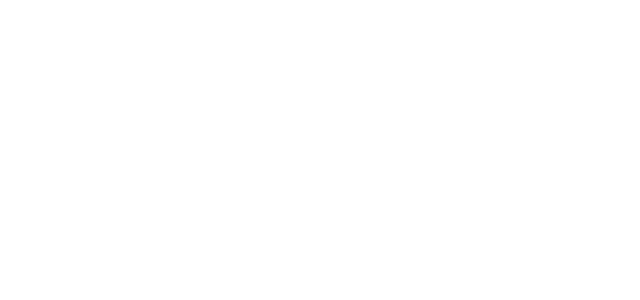
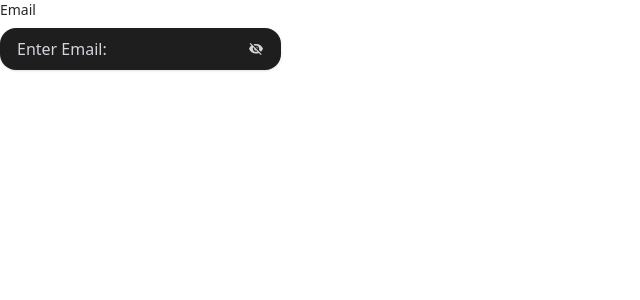
Before and after one commit to Nielson19/mymusicpage, a React app in the folder frontend/: page / in a window 1280 px wide. Shown: the top 300 px of the page, without its empty margins (0-640 px from the left). Built offline with nearby package versions, Linux system fonts and the light colour scheme; the HTML template or start-up script is replaced by a standard one.

Commit message:
changes on components

```diff
--- a/frontend/src/App.tsx
+++ b/frontend/src/App.tsx
@@ -1,10 +1,19 @@
-import LoginPageView from "./pages/LoginPageView";
 import Input from "./components/Input";
-import SearchBar from "./components/SearchBar";
 import { IoMdEyeOff } from "react-icons/io";
 
 function App() {
-  return <div>{/* <LoginPageView /> */}</div>;
+  return (
+    <div>
+      <Input
+        size="MEDIUM"
+        label="Email"
+        color={{ PRIMARY: "#1E1E1E" }}
+        type="email"
+        placeholder="Enter Email: "
+        icon={<IoMdEyeOff />}
+      />
+    </div>
+  );
 }
 
 export default App;
--- a/frontend/src/components/Button.tsx
+++ /dev/null
@@ -1,38 +0,0 @@
-import { SIZE } from "../constants/Measurements"
-import { COLOR } from "../constants/colors"
-
-type ButtonProps = {
-    size?: "SMALL" | "MEDIUM" | "LARGE"
-    label: string
-    color?: "PRIMARY" | "SECONDARY" | "TERTIARY";
-  }
-
-export default function Button({ size, label, color }: ButtonProps) {
-
-    return (
-      <div className="flex flex-row justify-around m-4">
-      <button className= "bg-blue-500 font-bold p-4 rounded-full text-white">
-        {label}
-      </button>
-      </div>
-    )
-  }
-
-
-  // export default function Button({ size, label, color }: ButtonProps) {
-
-  //   const colorSet = COLOR[`${color}_CONTAINER` as keyof typeof COLOR]
-
-  //   return (
-  //     <button
-  //       style={{
-  //         backgroundColor: colorSet.background,
-  //         color: colorSet.fontColor,
-  //         fontSize: `${SIZE.ICON[size]}px`,
-  //         padding: `${SIZE.PADDING[size]}px`,
-  //         height: `${SIZE.BUTTON.HEIGHT}px`,
-  //       }}>
-  //       {label}
-  //     </button>
-  //   )
-  // }
--- a/frontend/src/components/ButtonComponent.tsx
+++ b/frontend/src/components/ButtonComponent.tsx
@@ -42,7 +42,8 @@
             ${sizeVal}
             rounded-lg
             transition duration-300`}
-          onClick={onClick}>
+        onClick={onClick}
+      >
         {label || "Click me"}
       </button>
     </div>
--- a/frontend/src/components/Input.tsx
+++ b/frontend/src/components/Input.tsx
@@ -1,23 +1,33 @@
-import React from "react"
+import React from "react";
 
 type InputProps = {
-  size?: "SMALL" | "MEDIUM" | "LARGE"
-  label?: string
+  size?: "SMALL" | "MEDIUM" | "LARGE";
+  label?: string;
   color?: {
-    PRIMARY: string
-  }
-  icon?: React.ReactNode
-  type?: "password" | "email" | "text" | "number"
-  placeholder?: string
-}
+    PRIMARY: string;
+  };
+  icon?: React.ReactNode;
+  type?: "password" | "email" | "text" | "number";
+  placeholder?: string;
+};
 
-export default function Input({size = "MEDIUM", label, color = { PRIMARY: "#1E1E1E" }, icon, type = "text", placeholder,}: InputProps) {
-
+export default function Input({
+  size = "MEDIUM",
+  label,
+  color = { PRIMARY: "#1E1E1E" },
+  icon,
+  type = "text",
+  placeholder,
+}: InputProps) {
   const sizeClasses = {
     SMALL: "px-3 py-2 text-sm",
     MEDIUM: "px-4 py-2 text-base",
     LARGE: "px-5 py-3 text-lg",
-  }[size]
+  }[size];
+
+  const iconFunction = () => {
+    console.log("Icon clicked");
+  };
 
   return (
     <form className="flex align-center flex-col w-fit">
@@ -28,10 +38,9 @@
       )}
 
       <div
-        className={`flex items-center rounded-2xl shadow-sm border border-transparent transition ${sizeClasses}`}
+        className={` bg-gray-800 flex items-center rounded-2xl shadow-sm border border-transparent transition ${sizeClasses}`}
         style={{
           backgroundColor: color.PRIMARY,
-          width: "240px",
         }}
       >
         <input
@@ -43,6 +52,7 @@
         {icon && (
           <button
             type="button"
+            onClick={iconFunction}
             className="text-gray-300 hover:text-white cursor-pointer"
           >
             {icon}
@@ -50,5 +60,5 @@
         )}
       </div>
     </form>
-  )
+  );
 }
--- a/frontend/src/pages/LoginPageView.tsx
+++ b/frontend/src/pages/LoginPageView.tsx
@@ -1,13 +1,9 @@
+import React from "react";
+import Input from "../components/Input";
+import { IoMdEyeOff } from "react-icons/io";
+
 function LoginPageView() {
-  return (
-    <div className="login-page">
-      <ButtonComponent
-        size="large"
-        label="Login"
-        onClick={() => console.log("Login button clicked!")}
-      />
-    </div>
-  );
+  return <div className="login-page"></div>;
 }
 
 export default LoginPageView;
```
